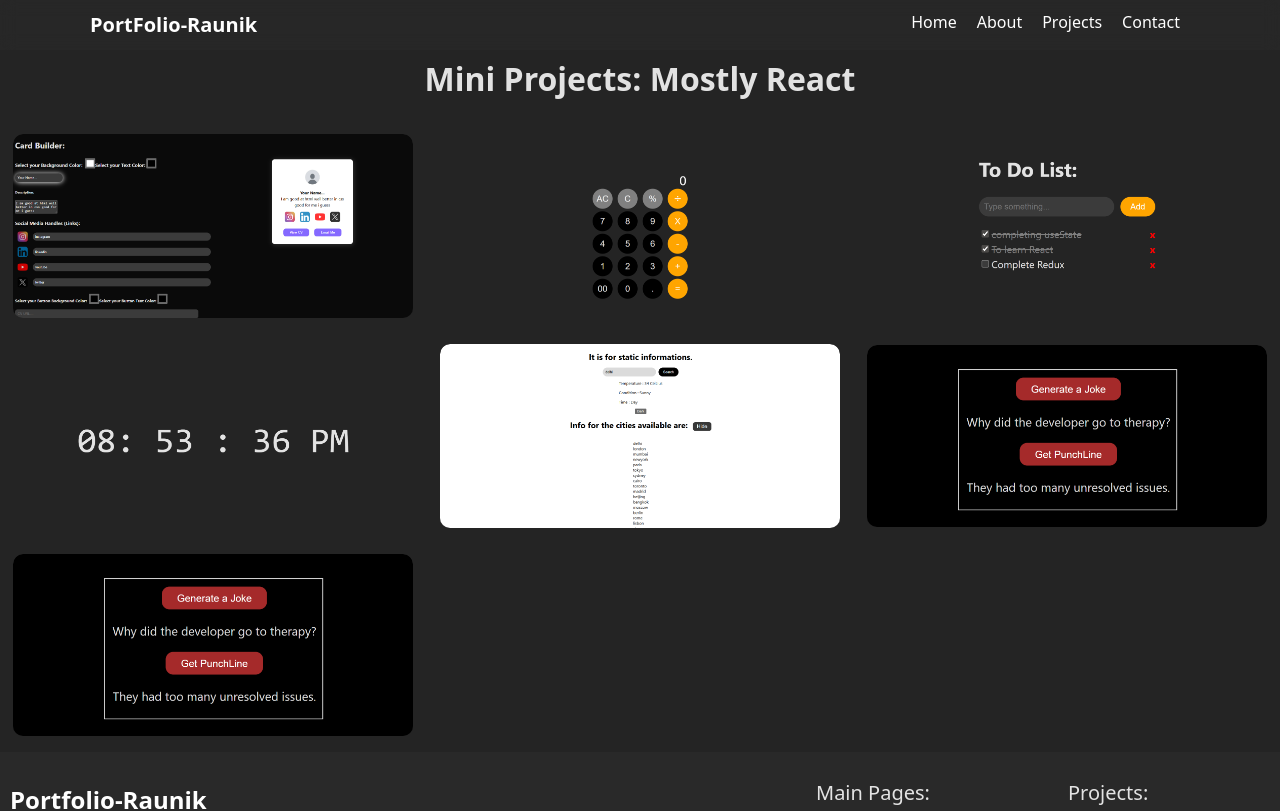
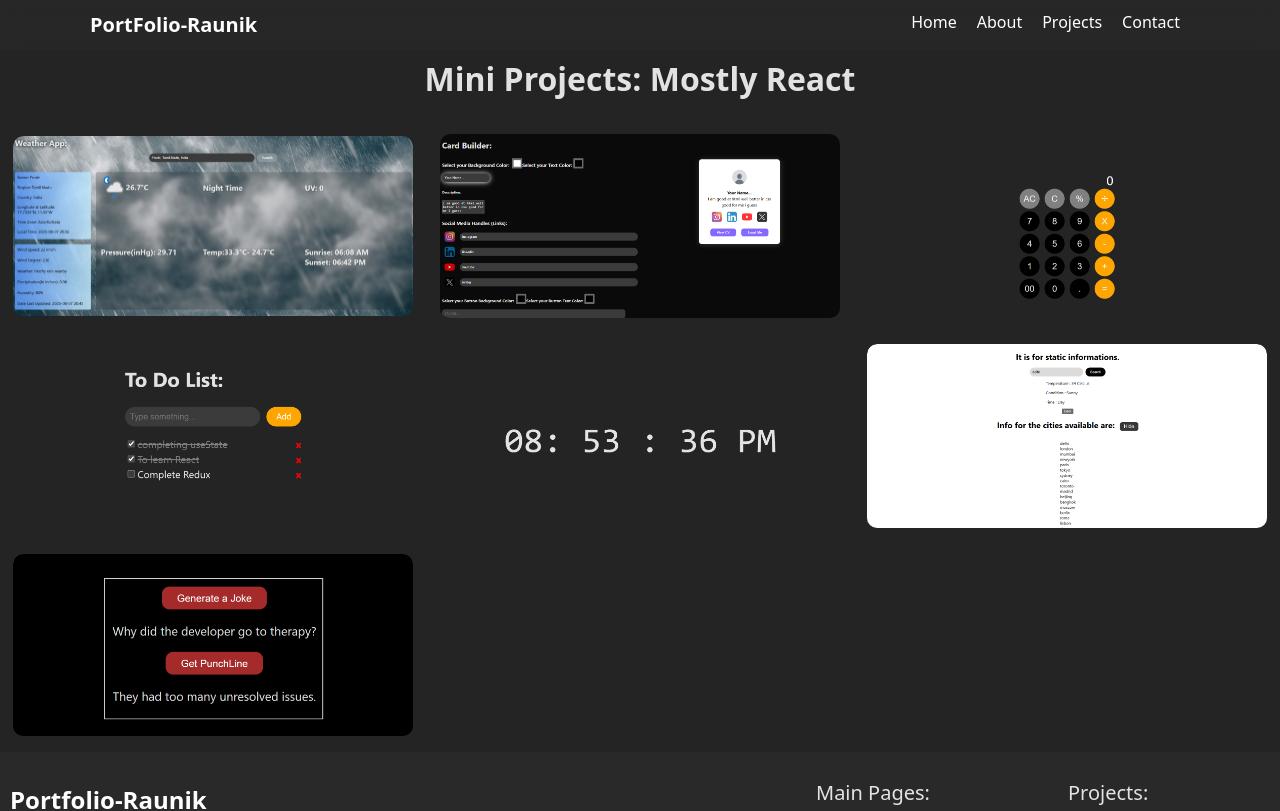
Before and after one commit to raunikdev/miniprojects, a React (Vite) app: page / in a window 1280 px wide. Shown: the top 811 px of the page. Built offline with nearby package versions, Linux system fonts and the light colour scheme.

Commit message:
add image

```diff
--- a/src/App.jsx
+++ b/src/App.jsx
@@ -8,6 +8,7 @@ import Proj3 from './components/images/proj3.png';
 import Proj4 from './components/images/proj4.png';
 import Proj5 from './components/images/proj5.png';
 import Proj6 from './components/images/proj6.png';
+import Proj7 from './components/images/proj7.png';
 
 
 import './App.css'
@@ -19,6 +20,11 @@ function App() {
       <Header />
       <h1 className="project-title" id="projects">Mini Projects: Mostly React</h1>
       <div className="projects-app">
+        <Projects
+          image={Proj7}
+          link="https://dynamic-weather-app-inky.vercel.app/"
+          heading="Dyanamic Weather App"
+          description="Tells the weather"/>
         <Projects
           image={Proj1}
           link="https://cardbuilder-six.vercel.app/"
@@ -52,11 +58,7 @@ function App() {
           link="https://random-jokes-ivory-iota.vercel.app/"
           heading="Random Jokes"
           description="Shows random jokes on programming"/>
-          <Projects
-          image={Proj6}
-          link="https://dynamic-weather-app-inky.vercel.app/"
-          heading="dyanamic weather app"
-          description="Tells the weather"/>
+
       </div>
 
       <Footer />
```
Also changed, not shown: src/components/images/proj7.png (added).
